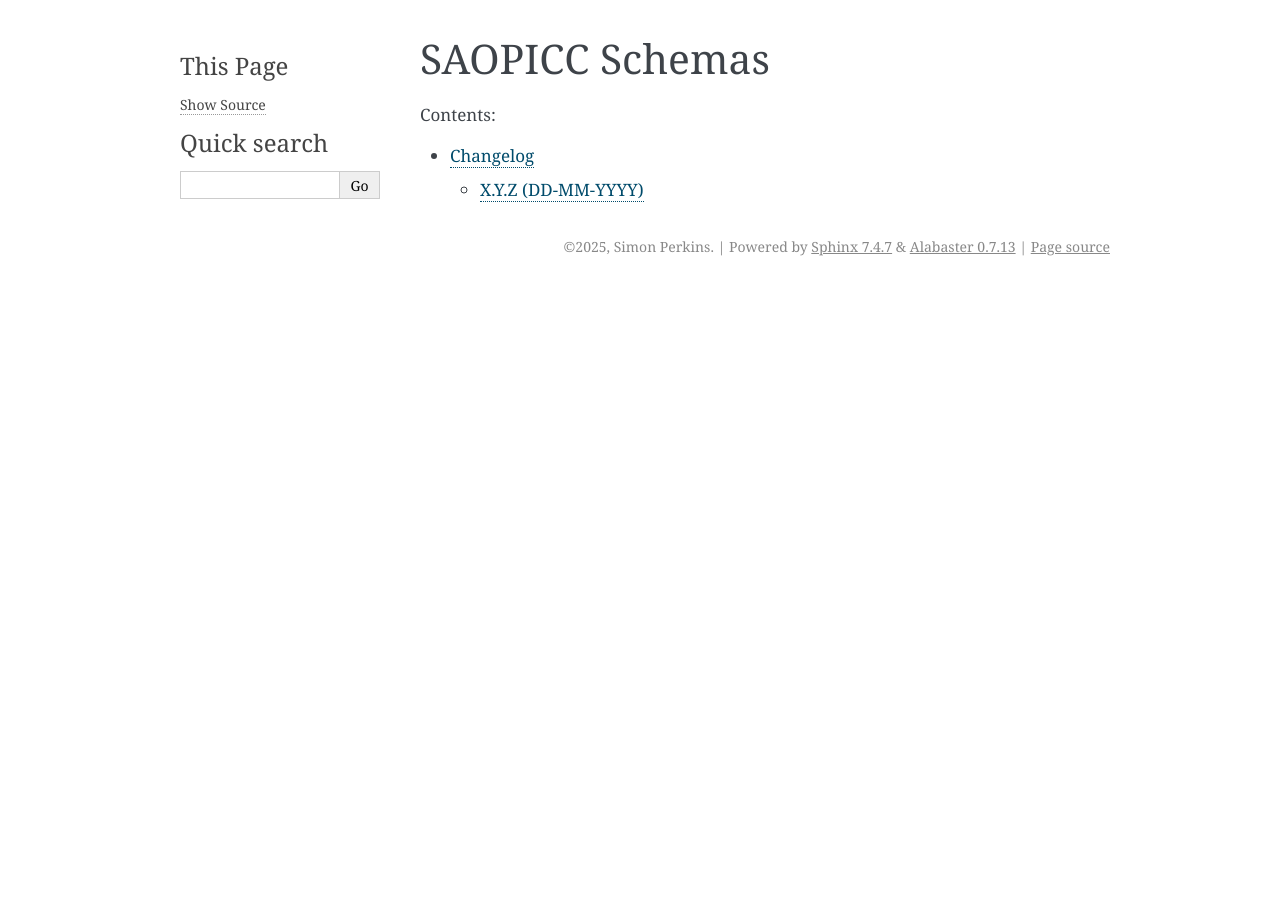
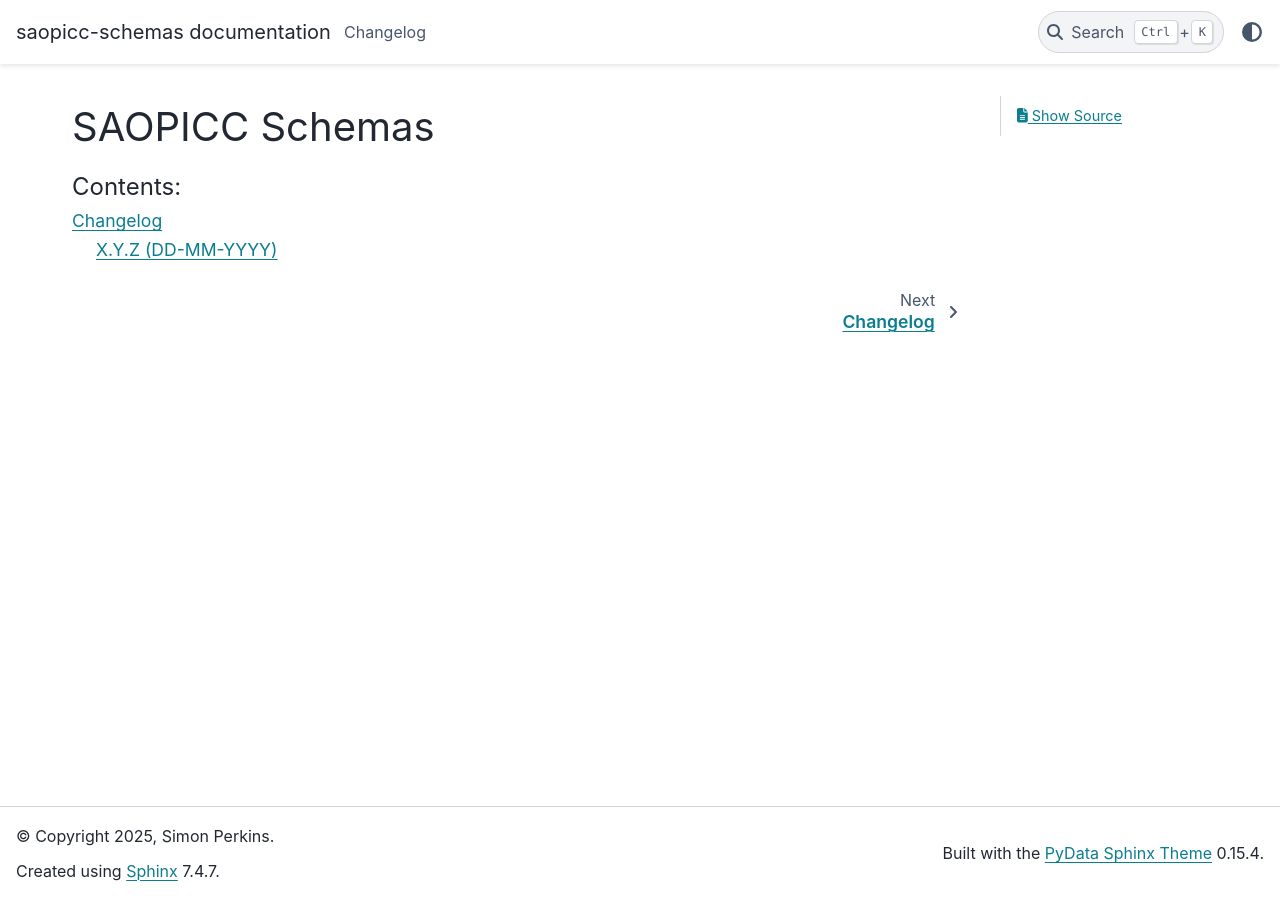
Before and after one commit to saopicc/saopicc-schemas, a Sphinx documentation site: the page built from docs/source/index.rst, in a window 1280 px wide. Built offline with Sphinx 7.4.7 and the PyData theme 0.15.4, drawn with Linux system fonts in a browser that asks for light colours; some of the changed lines change nothing that is shown.

Commit message:
Update conf.py

```diff
--- a/docs/source/conf.py
+++ b/docs/source/conf.py
@@ -20,8 +20,71 @@ exclude_patterns = []
 
 
 
+# -- General configuration ---------------------------------------------------
+# https://www.sphinx-doc.org/en/master/usage/configuration.html#general-configuration
+
+extensions = [
+  "sphinxcontrib.spelling",
+  "sphinx.ext.autodoc",
+  "sphinx.ext.autosummary",
+  "sphinx.ext.extlinks",
+  "sphinx_copybutton",
+  "sphinx.ext.doctest",
+  "sphinx.ext.napoleon",
+  "sphinx.ext.intersphinx",
+  "IPython.sphinxext.ipython_directive",
+  "IPython.sphinxext.ipython_console_highlighting",
+]
+
+templates_path = ["_templates"]
+exclude_patterns = []
+
+# Napoleon settings
+napoleon_google_docstring = True
+napoleon_numpy_docstring = False
+napoleon_include_init_with_doc = False
+napoleon_include_private_with_doc = False
+napoleon_include_special_with_doc = True
+napoleon_use_admonition_for_examples = False
+napoleon_use_admonition_for_notes = False
+napoleon_use_admonition_for_references = False
+napoleon_use_ivar = False
+napoleon_use_param = True
+napoleon_use_rtype = True
+napoleon_preprocess_types = False
+napoleon_type_aliases = None
+napoleon_attr_annotations = True
+
 # -- Options for HTML output -------------------------------------------------
 # https://www.sphinx-doc.org/en/master/usage/configuration.html#options-for-html-output
 
-html_theme = 'alabaster'
-html_static_path = ['_static']
+html_theme = "pydata_sphinx_theme"
+
+# Disable navigation sidebars
+# https://github.com/pydata/pydata-sphinx-theme/issues/1662
+html_sidebars = {
+  "**": [],
+}
+html_static_path = ["_static"]
+
+extlinks = {
+  "issue": ("https://github.com/ratt-ru/xarray-ms/issues/%s", "GH%s"),
+  "pr": ("https://github.com/ratt-ru/xarray-ms/pull/%s", "PR%s"),
+}
+
+# Example configuration for intersphinx: refer to the Python standard library.
+intersphinx_mapping = {
+  "dask": ("https://dask.pydata.org/en/stable", None),
+  "numpy": ("https://numpy.org/doc/stable/", None),
+  "python": ("https://docs.python.org/3/", None),
+  "xarray": ("https://docs.xarray.dev/en/stable", None),
+}
+
+# Exclude link file
+exclude_patterns = ["_build", "links.rst"]
+
+# make rst_epilog a variable, so you can add other epilog parts to it
+rst_epilog = ""
+# Read link all targets from file
+with open("links.rst") as f:
+  rst_epilog += f.read()
```
